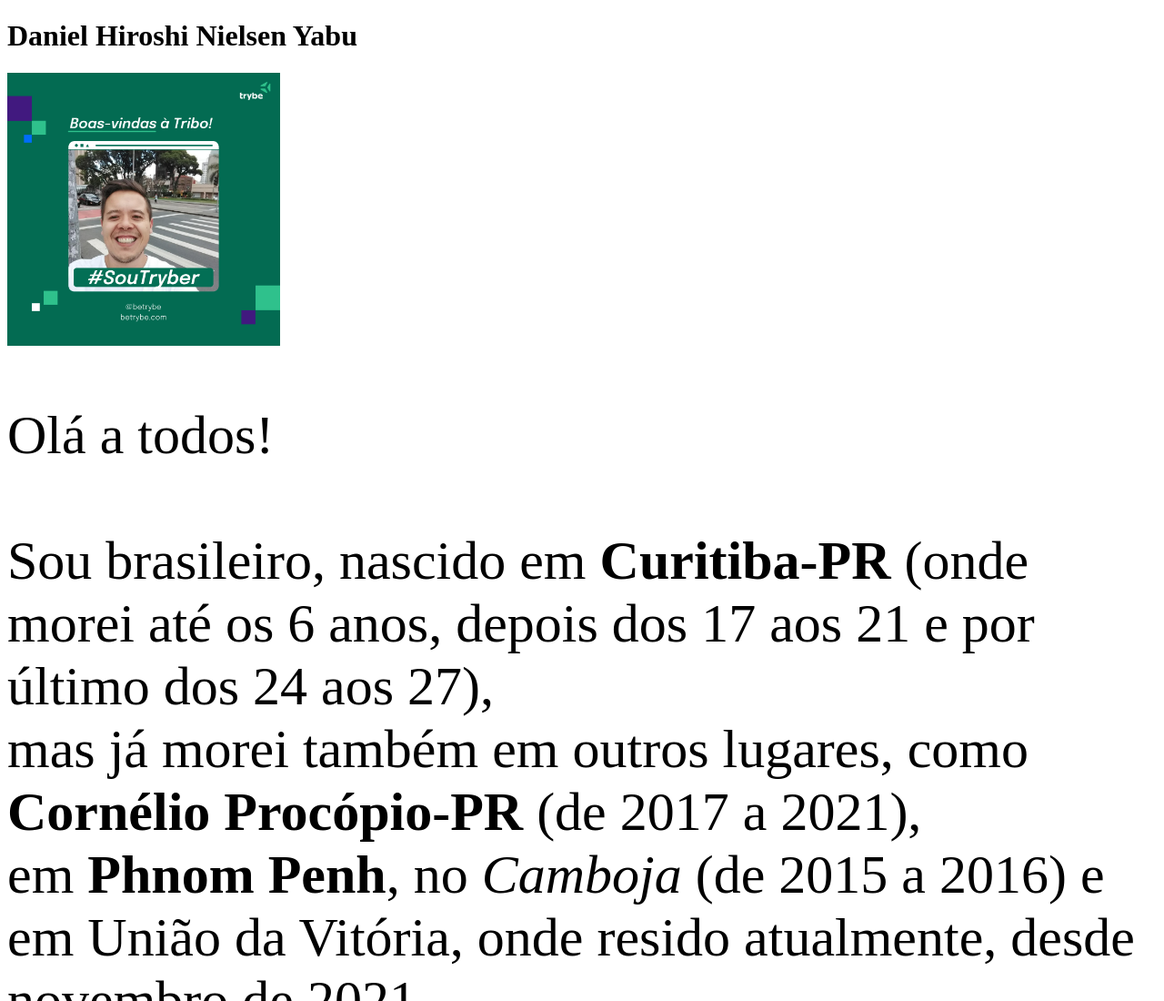
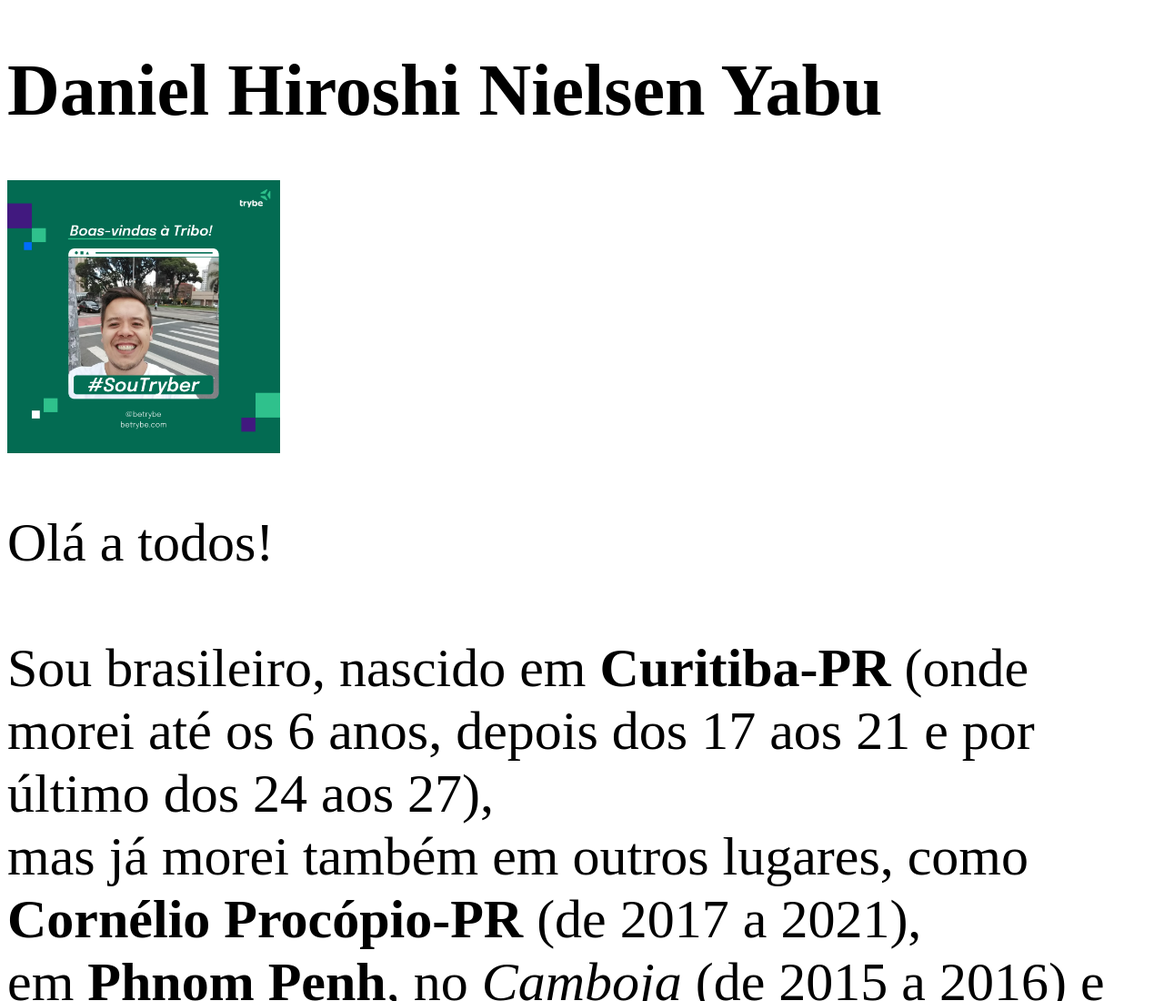
Before and after one commit to d4n13ln13ls3n/d4n13ln13ls3n.github.io, a plain HTML site: page index.html in a window 1280 px wide. Shown: the top 1100 px of the page at 91% size. Drawn offline with Linux system fonts and the light colour scheme.

Commit message:
tamanho do título aumentado

```diff
--- a/index.html
+++ b/index.html
@@ -1,18 +1,24 @@
 <!DOCTYPE html>
 <html>
+
 <head>
     <meta charset="UTF-8">
     <title>Daniel Yabu's Web Portfolio</title>
 </head>
+
 <body>
-        <h1>Daniel Hiroshi Nielsen Yabu</h1>
+    <h1 style="font-size:80px">Daniel Hiroshi Nielsen Yabu</h1>
     <img id="photo" src="DanielTrybe.png" width="300px">
     <br>
-        <p style="font-size:60px" id="biografia">Olá a todos!<br><br>Sou brasileiro, nascido em <strong>Curitiba-PR</strong> (onde morei até os 6 anos, depois dos 17 aos 21 e por último dos 24 aos 27), <br> mas já morei também em outros lugares, como <strong>Cornélio Procópio-PR</strong> (de 2017 a 2021), <br></b>em <strong>Phnom Penh</strong>, no <em>Camboja</em> (de 2015 a 2016) e em União da Vitória, onde resido atualmente, desde novembro de 2021.</p>
+    <p style="font-size:60px" id="biografia">Olá a todos!<br><br>Sou brasileiro, nascido em <strong>Curitiba-PR</strong>
+        (onde morei até os 6 anos, depois dos 17 aos 21 e por último dos 24 aos 27), <br> mas já morei também em outros
+        lugares, como <strong>Cornélio Procópio-PR</strong> (de 2017 a 2021), <br></b>em <strong>Phnom Penh</strong>, no
+        <em>Camboja</em> (de 2015 a 2016) e em União da Vitória, onde resido atualmente, desde novembro de 2021.</p>
     <br>
-        <p style="font-size:60px" id="carreira">Já fui <b>professor de informática</b>, <b>jornalista</b>, <b>professor de inglês</b> e <b>empresário (dono de escola de inglês)</b>. Agora serei desenvolvedor Web!</p>
+    <p style="font-size:60px" id="carreira">Já fui <b>professor de informática</b>, <b>jornalista</b>, <b>professor de
+            inglês</b> e <b>empresário (dono de escola de inglês)</b>. Agora serei desenvolvedor Web!</p>
     <br>
-        <ul style="font-size:60px"id="habilidades"> <u>Habilidades que possuo:</u></ul>
+    <ul style="font-size:60px" id="habilidades"> <u>Habilidades que possuo:</u></ul>
     <li style="font-size:60px"><strong>Inglês fluente</strong></li>
     <li style="font-size:60px">Espanhol <em>intermediário</em></li>
     <li style="font-size:60px">Facilidade em fazer contas de cabeça</li>
@@ -22,7 +28,8 @@
     <a style="font-size:30px" href="#photo">Voltar para minha foto</a>
     <br>
     <br>
-        <a href="http://dr-beer.blogspot.com/" target="_blank" style="font-size:60px">Veja aqui meu blog sobre cervejas artesanais, chamado <em>The Brewski Diaries</em></a>
+    <a href="http://dr-beer.blogspot.com/" target="_blank" style="font-size:60px">Veja aqui meu blog sobre cervejas
+        artesanais, chamado <em>The Brewski Diaries</em></a>
 
     <p style="font-size:60px">Reveja algumas coisas sobre mim:</p>
     <a style="font-size:60px" href="#habilidades">Minhas habilidades</a><br>
@@ -31,4 +38,5 @@
 
 
 </body>
+
 </html>
```
Lines whose indentation alone changed are shown as unchanged.
